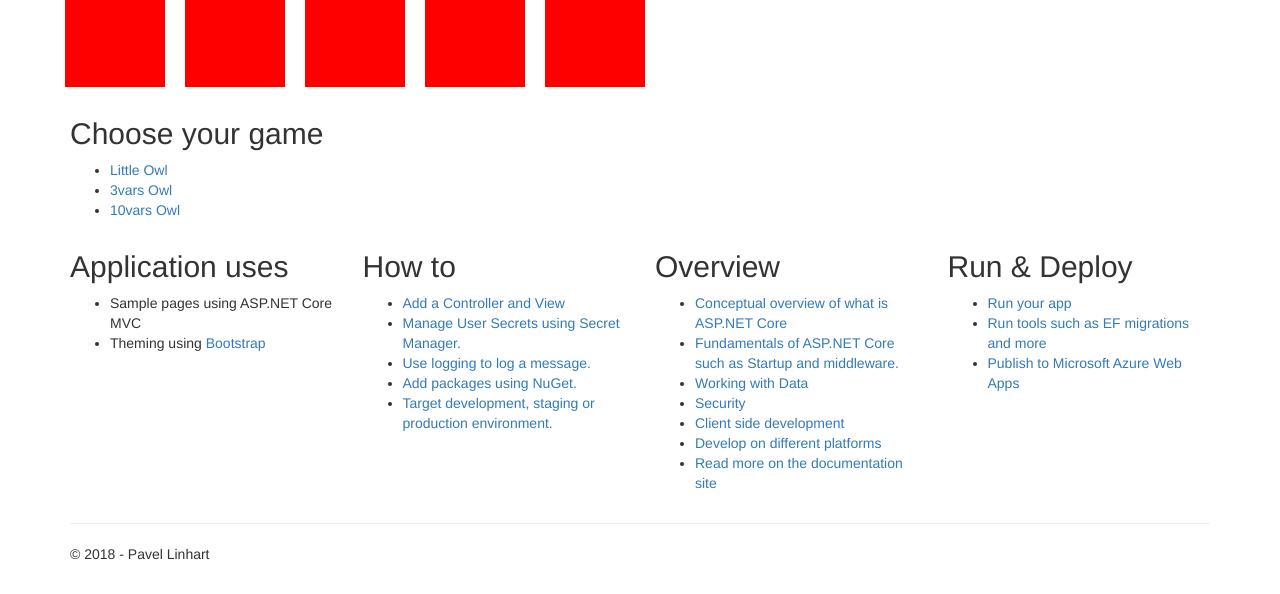
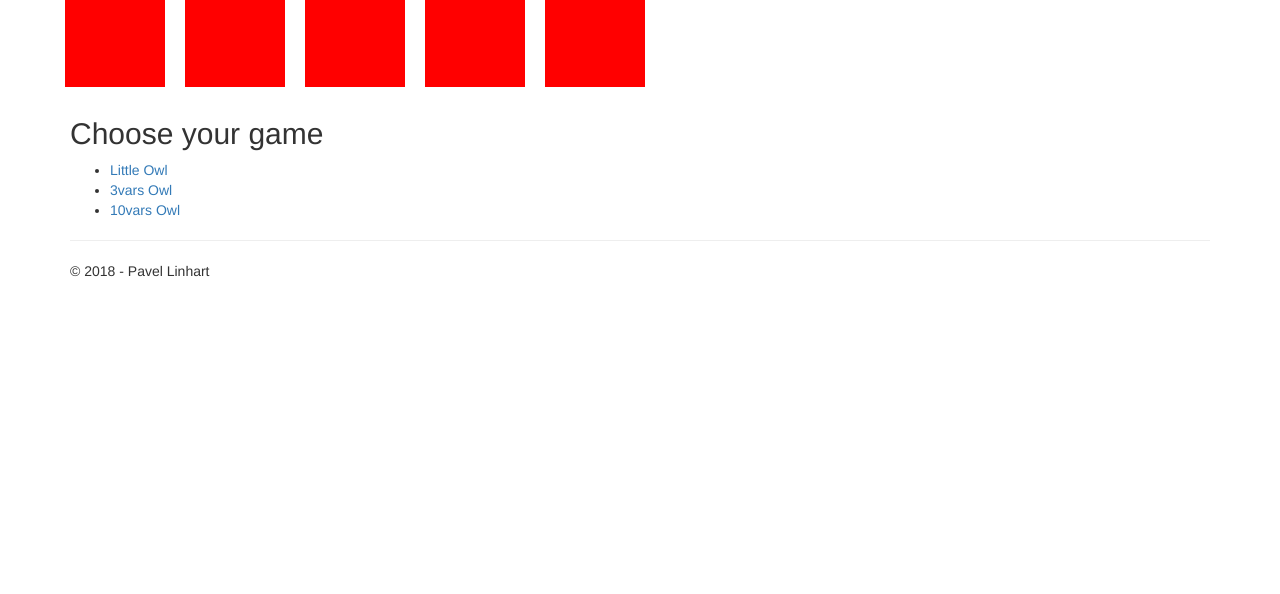
Before and after one commit to JakubLinhart/Mmai, an ASP.NET Core app: page / in a window 1280 px wide. Shown: the part 639-1233 px from the top of the page. After the commit the page ends 916 px from the top, so only its background shows below. Run offline with ASP.NET Core 8, Linux system fonts and the light colour scheme; data that the repository does not hold is empty; some libraries are stand-ins or nearby versions.

Commit message:
Removing default links.

```diff
--- a/src/Mmai/Views/Home/Index.cshtml
+++ b/src/Mmai/Views/Home/Index.cshtml
@@ -107,7 +107,7 @@
     </p>
 
     <p>
-        Enter your nick name to make your result stand out: <br/>
+        Enter your nick name to make your result stand out: <br />
         <input type="text" name="nickname" id="nickname" />
     </p>
 
@@ -127,45 +127,6 @@
     </ul>
 </div>
 
-<div class="row">
-    <div class="col-md-3">
-        <h2>Application uses</h2>
-        <ul>
-            <li>Sample pages using ASP.NET Core MVC</li>
-            <li>Theming using <a href="https://go.microsoft.com/fwlink/?LinkID=398939">Bootstrap</a></li>
-        </ul>
-    </div>
-    <div class="col-md-3">
-        <h2>How to</h2>
-        <ul>
-            <li><a href="https://go.microsoft.com/fwlink/?LinkID=398600">Add a Controller and View</a></li>
-            <li><a href="https://go.microsoft.com/fwlink/?LinkId=699315">Manage User Secrets using Secret Manager.</a></li>
-            <li><a href="https://go.microsoft.com/fwlink/?LinkId=699316">Use logging to log a message.</a></li>
-            <li><a href="https://go.microsoft.com/fwlink/?LinkId=699317">Add packages using NuGet.</a></li>
-            <li><a href="https://go.microsoft.com/fwlink/?LinkId=699319">Target development, staging or production environment.</a></li>
-        </ul>
-    </div>
-    <div class="col-md-3">
-        <h2>Overview</h2>
-        <ul>
-            <li><a href="https://go.microsoft.com/fwlink/?LinkId=518008">Conceptual overview of what is ASP.NET Core</a></li>
-            <li><a href="https://go.microsoft.com/fwlink/?LinkId=699320">Fundamentals of ASP.NET Core such as Startup and middleware.</a></li>
-            <li><a href="https://go.microsoft.com/fwlink/?LinkId=398602">Working with Data</a></li>
-            <li><a href="https://go.microsoft.com/fwlink/?LinkId=398603">Security</a></li>
-            <li><a href="https://go.microsoft.com/fwlink/?LinkID=699321">Client side development</a></li>
-            <li><a href="https://go.microsoft.com/fwlink/?LinkID=699322">Develop on different platforms</a></li>
-            <li><a href="https://go.microsoft.com/fwlink/?LinkID=699323">Read more on the documentation site</a></li>
-        </ul>
-    </div>
-    <div class="col-md-3">
-        <h2>Run &amp; Deploy</h2>
-        <ul>
-            <li><a href="https://go.microsoft.com/fwlink/?LinkID=517851">Run your app</a></li>
-            <li><a href="https://go.microsoft.com/fwlink/?LinkID=517853">Run tools such as EF migrations and more</a></li>
-            <li><a href="https://go.microsoft.com/fwlink/?LinkID=398609">Publish to Microsoft Azure Web Apps</a></li>
-        </ul>
-    </div>
-    <script>
+<script>
         startGame("@ViewData["speciesId"]");
-    </script>
-</div>
+</script>
```
Also changed, not shown: src/Mmai/wwwroot/js/site.min.js.
